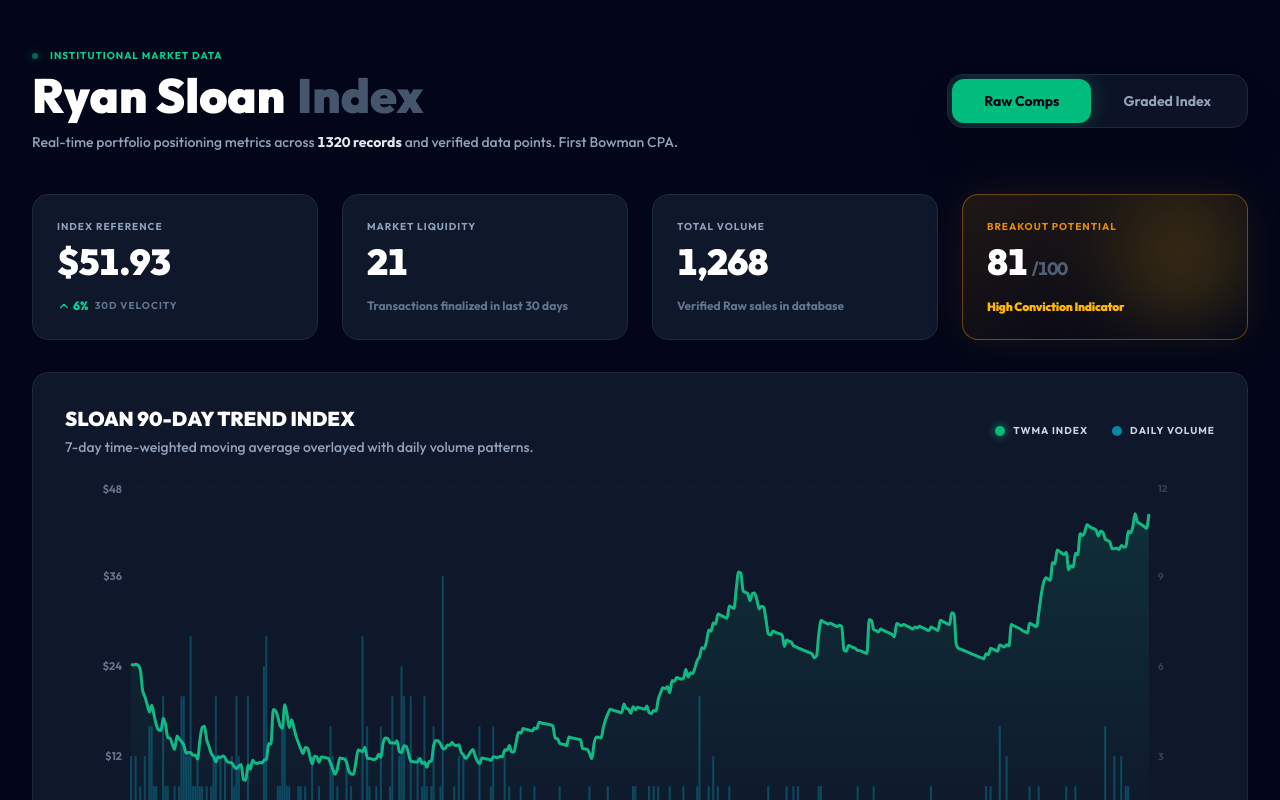
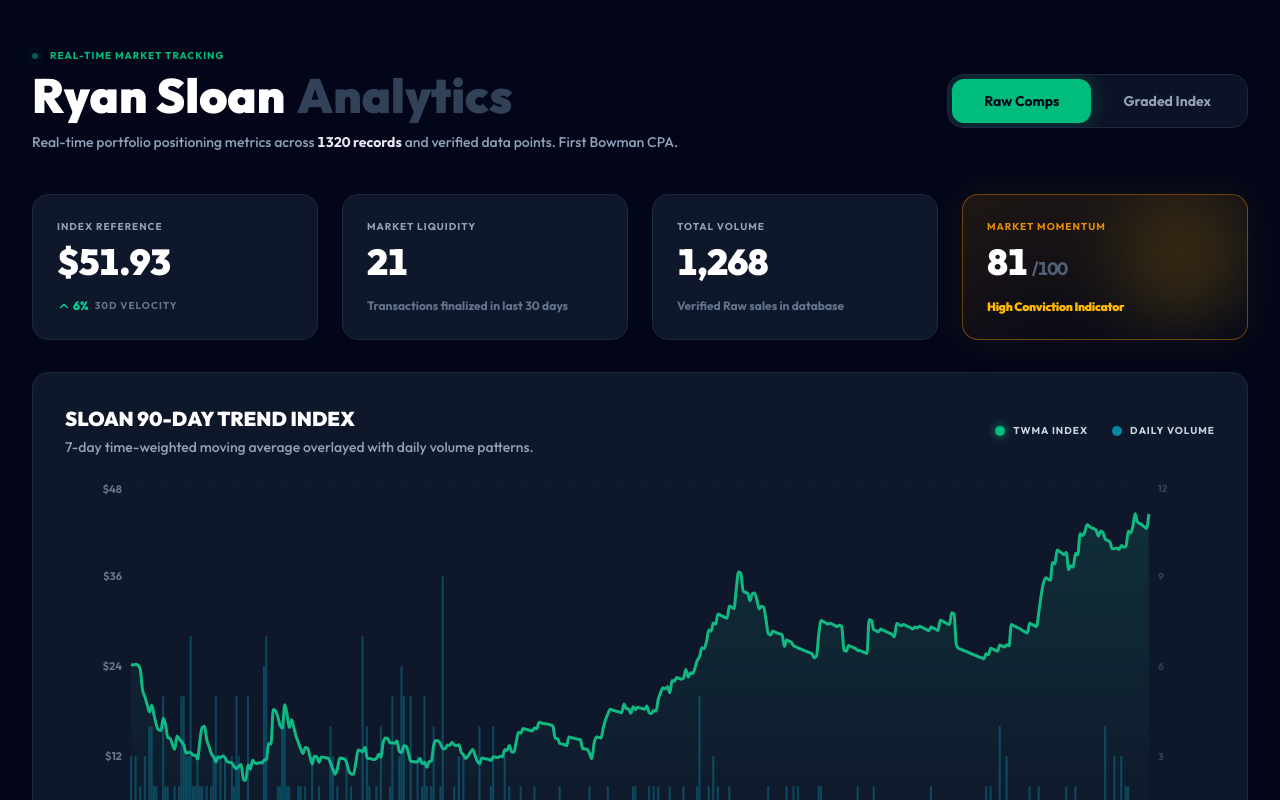
Before and after one commit to dahldoescards/sloan-market-index, a React (Vite) app: page / in a window 1280 px wide. Shown: the top 800 px of the page. Built offline with nearby package versions, Linux system fonts and the light colour scheme.

Commit message:
Polish: Professionalized nomenclature, removed AI slop, and optimized component hydration

```diff
--- a/src/App.tsx
+++ b/src/App.tsx
@@ -287,12 +287,12 @@
         {/* ── Dashboard Header ── */}
         <div className="flex flex-col xl:flex-row justify-between items-start xl:items-center w-full gap-8 mb-10">
           <div className="flex flex-col gap-2 relative">
-            <div className="flex items-center gap-3 text-emerald-400 font-bold uppercase tracking-widest text-[9px] md:text-[10px]">
-              <div className="w-1.5 h-1.5 rounded-full bg-emerald-400 animate-pulse shadow-[0_0_12px_rgba(16,185,129,1)]" />
-              Institutional Market Data
+            <div className="flex items-center gap-3 text-emerald-500 font-bold uppercase tracking-widest text-[9px] md:text-[10px]">
+              <div className="w-1.5 h-1.5 rounded-full bg-emerald-500 animate-pulse shadow-[0_0_12px_rgba(16,185,129,0.8)]" />
+              Real-Time Market Tracking
             </div>
             <h1 className="text-3xl md:text-5xl font-black text-white flex flex-wrap items-center gap-x-3 gap-y-1">
-              Ryan Sloan <span className="text-slate-600">Index</span>
+              Ryan Sloan <span className="text-slate-700">Analytics</span>
             </h1>
             <p className="text-slate-400 text-[13px] md:text-sm font-medium max-w-2xl leading-relaxed mt-1">
               Real-time portfolio positioning metrics across <span className="text-slate-200 tabular-nums font-bold">{baseData.rawKpi.totalSales + baseData.gradedKpi.totalSales} records</span> and verified data points. First Bowman CPA.
@@ -355,7 +355,7 @@
             {breakoutScore >= 70 ? (
               <div className="absolute top-0 right-0 w-32 h-32 bg-amber-400/20 blur-[40px] rounded-full mix-blend-screen pointer-events-none" />
             ) : null}
-            <div className="relative z-10 text-[10px] font-bold text-amber-500/90 uppercase tracking-widest truncate shadow-amber-900/50">Breakout Potential</div>
+            <div className="relative z-10 text-[10px] font-bold text-amber-500/90 uppercase tracking-widest truncate shadow-amber-900/50">Market Momentum</div>
             <div className="relative z-10 text-4xl font-black text-white tabular-nums tracking-tight">
               {breakoutScore}
               <span className="text-lg text-slate-500/80 font-bold ml-1">/100</span>
@@ -592,9 +592,9 @@
         <div className="flex flex-col gap-1 w-full xl:w-auto">
           <div className="flex items-center gap-2 text-emerald-400">
             <LayoutGrid size={18} className="md:w-5 md:h-5" />
-            <span className="text-[9px] md:text-[10px] font-bold uppercase tracking-[0.2em]">Asset Ledger</span>
+            <span className="text-[9px] md:text-[10px] font-bold uppercase tracking-[0.2em]">Transaction Ledger</span>
           </div>
-          <h2 className="text-xl md:text-2xl font-black text-white uppercase leading-tight">Verified Transaction History</h2>
+          <h2 className="text-xl md:text-2xl font-black text-white uppercase leading-tight">Verified Price History</h2>
         </div>
 
         <div className="flex flex-col sm:flex-row gap-3 items-center w-full xl:w-auto">
```
